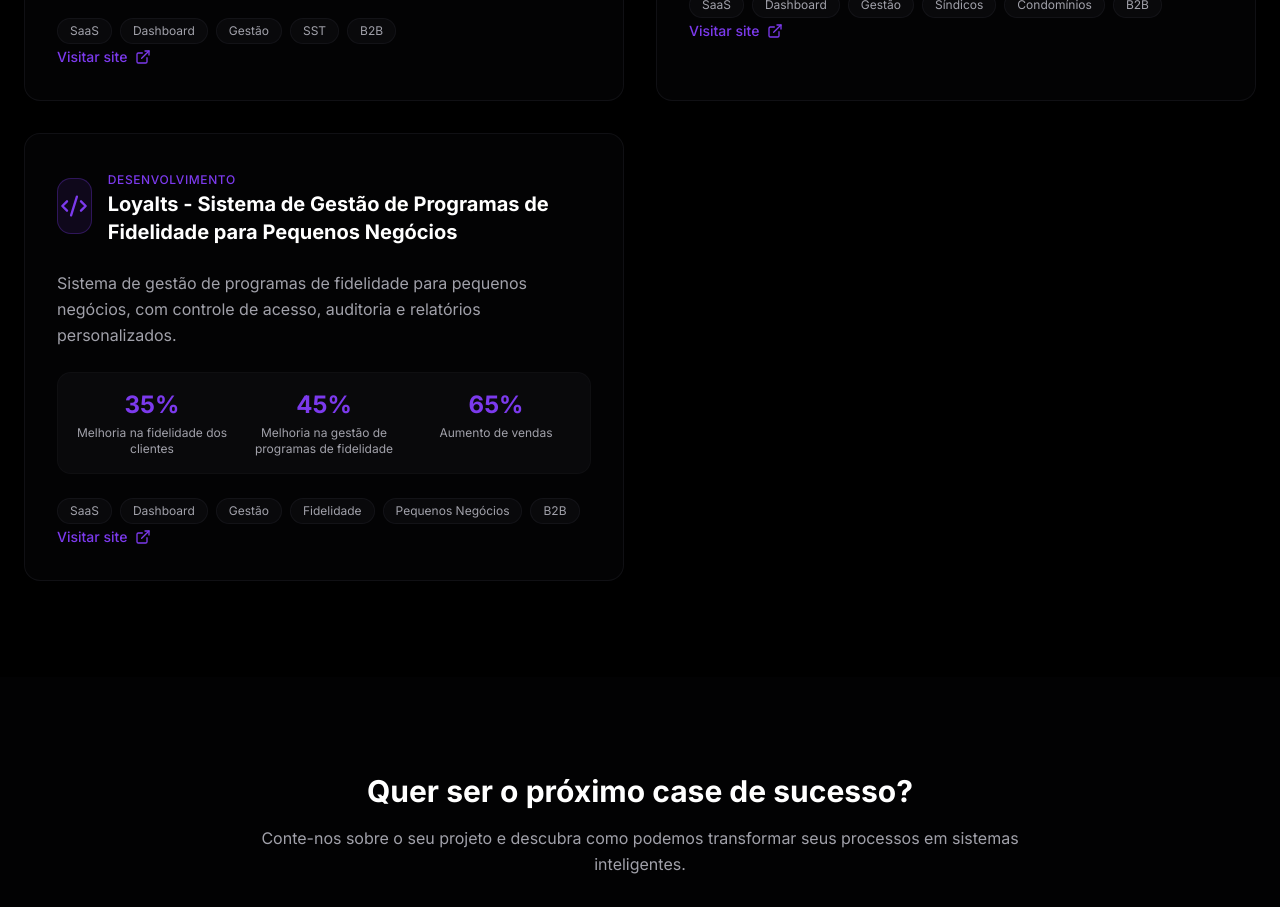
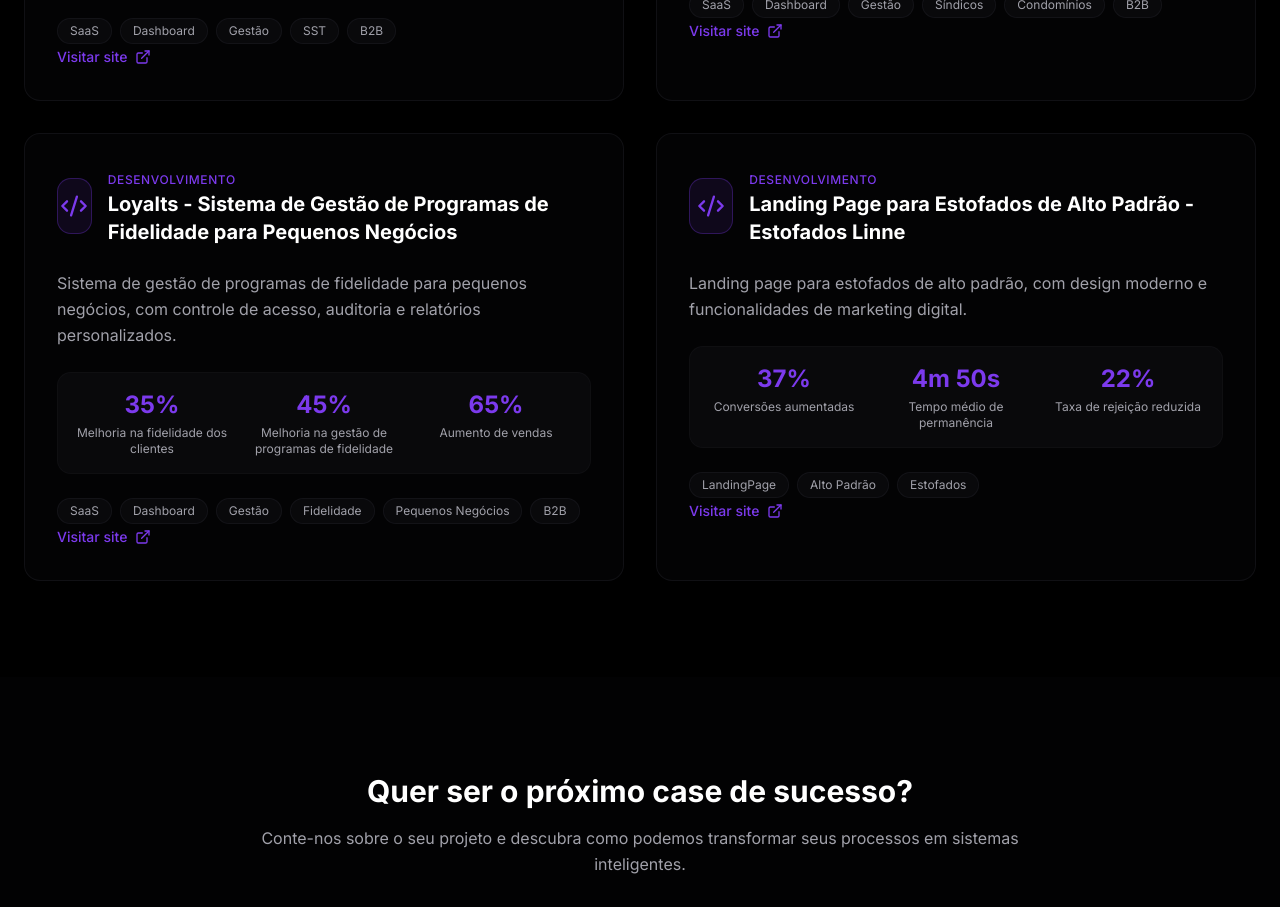
Before and after one commit to almeida-137/mavi-company-landing, a Next.js app: page /cases in a window 1280 px wide. Shown: the part 2620-3527 px from the top of the page. Built offline with nearby package versions, Linux system fonts and the light colour scheme.

Commit message:
case linne

```diff
--- a/app/cases/page.tsx
+++ b/app/cases/page.tsx
@@ -163,6 +163,20 @@ const cases = [
     tags: ["SaaS", "Dashboard", "Gestão", "Fidelidade", "Pequenos Negócios", "B2B"],
     url: "https://loyaltys.vercel.app/",
   },
+  {
+    id: 12,
+    icon: Code2,
+    category: "Desenvolvimento",
+    title: "Landing Page para Estofados de Alto Padrão - Estofados Linne",
+    description: "Landing page para estofados de alto padrão, com design moderno e funcionalidades de marketing digital.",
+    results: [
+      { label: "Conversões aumentadas", value: "37%" },
+      { label: "Tempo médio de permanência", value: "4m 50s" },
+      { label: "Taxa de rejeição reduzida", value: "22%" },
+    ],
+    tags: ["LandingPage", "Alto Padrão", "Estofados"],
+    url: "https://linne-estofados.vercel.app/",
+  },
 ]
 
 export default function CasesPage() {
```
